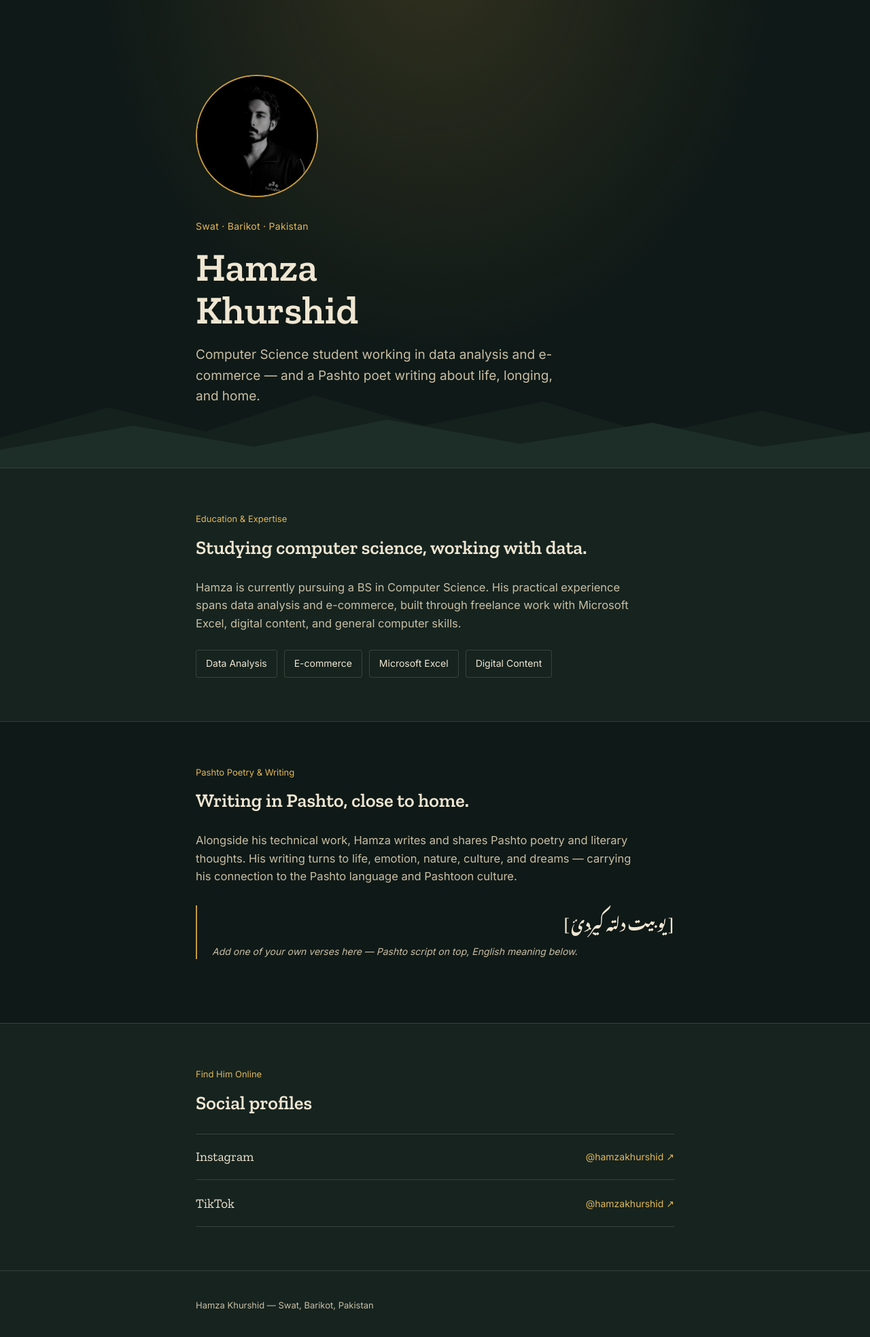
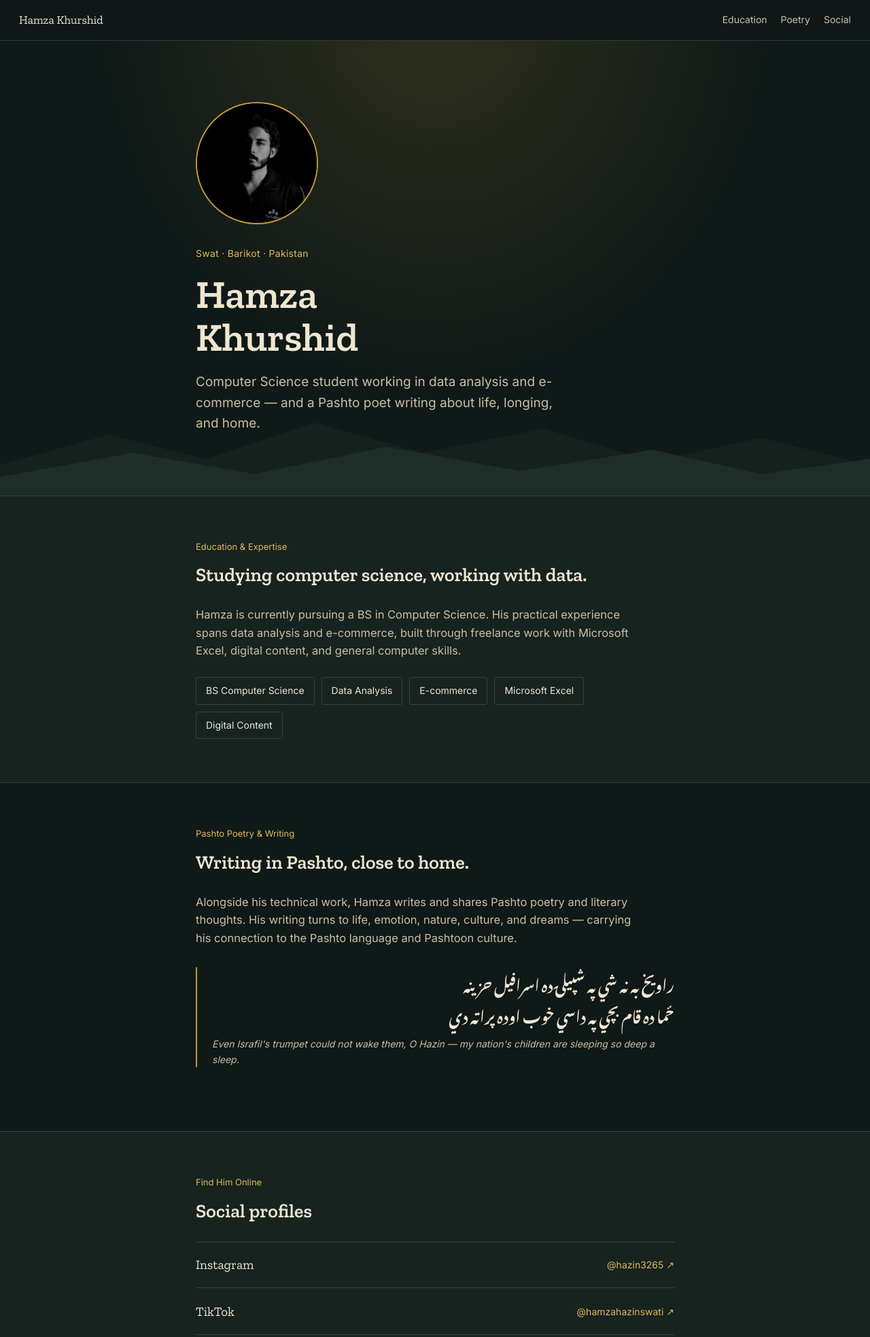
Before and after one commit to Hamzakhurshid123-desighn/hamzakhurshid.github.io, a plain HTML site: page index.html in a window 1280 px wide. Shown: the top 1967 px of the page at 68% size. Drawn offline with nearby package versions, Linux system fonts and the light colour scheme; a web font is replaced by a local one.

Commit message:
Update index.html

```diff
--- a/index.html
+++ b/index.html
@@ -4,8 +4,8 @@
 <meta charset="UTF-8">
 <meta name="viewport" content="width=device-width, initial-scale=1.0">
 <title>Hamza Khurshid — CS Student, Data Analyst &amp; Pashto Poet</title>
-  <link rel="icon" type="image/jpeg" href="Snapchat-923338820.jpg">
-  <meta property="og:site_name" content="Hamza Khurshid">
+<link rel="icon" type="image/jpeg" href="Snapchat-923338820.jpg">
+<meta property="og:site_name" content="Hamza Khurshid">
 <meta name="description" content="Hamza Khurshid is a Computer Science student from Swat, Barikot, Pakistan, with experience in data analysis and e-commerce, and a Pashto poet and writer.">
 <link rel="preconnect" href="https://fonts.googleapis.com">
 <link rel="preconnect" href="https://fonts.gstatic.com" crossorigin>
@@ -46,7 +46,7 @@
   /* Hero */
   .hero{
     position:relative;
-    padding:110px 0 90px;
+    padding:90px 0 90px;
     overflow:hidden;
     background:
       radial-gradient(ellipse at 50% -10%, rgba(199,154,60,0.18), transparent 55%),
@@ -173,12 +173,24 @@
   }
 
   @media (max-width:600px){
-    .hero{padding:80px 0 60px;}
+    .hero{padding:70px 0 60px;}
     section{padding:48px 0;}
+    nav{padding:14px 20px !important;}
+    nav div{gap:14px !important;}
+    nav a{font-size:13px !important;}
   }
 </style>
 </head>
 <body>
+
+<nav style="position:sticky;top:0;z-index:10;background:rgba(15,25,23,0.95);backdrop-filter:blur(6px);padding:16px 28px;display:flex;justify-content:space-between;align-items:center;border-bottom:1px solid rgba(239,230,210,0.16);">
+  <span style="font-family:'Zilla Slab',serif;color:#EFE6D2;font-size:17px;">Hamza Khurshid</span>
+  <div style="display:flex;gap:20px;">
+    <a href="#education" style="color:#C9BFA4;text-decoration:none;font-size:14px;">Education</a>
+    <a href="#poetry" style="color:#C9BFA4;text-decoration:none;font-size:14px;">Poetry</a>
+    <a href="#social" style="color:#C9BFA4;text-decoration:none;font-size:14px;">Social</a>
+  </div>
+</nav>
 
 <div class="hero">
   <div class="wrap">
@@ -193,12 +205,13 @@
   </svg>
 </div>
 
-<section>
+<section id="education">
   <div class="wrap">
     <div class="kicker">Education &amp; Expertise</div>
     <h2>Studying computer science, working with data.</h2>
     <p>Hamza is currently pursuing a BS in Computer Science. His practical experience spans data analysis and e-commerce, built through freelance work with Microsoft Excel, digital content, and general computer skills.</p>
     <div class="tag-row">
+      <span class="tag">BS Computer Science</span>
       <span class="tag">Data Analysis</span>
       <span class="tag">E-commerce</span>
       <span class="tag">Microsoft Excel</span>
@@ -207,30 +220,30 @@
   </div>
 </section>
 
-<section class="poetry">
+<section class="poetry" id="poetry">
   <div class="wrap">
     <div class="kicker">Pashto Poetry &amp; Writing</div>
     <h2>Writing in Pashto, close to home.</h2>
     <p>Alongside his technical work, Hamza writes and shares Pashto poetry and literary thoughts. His writing turns to life, emotion, nature, culture, and dreams — carrying his connection to the Pashto language and Pashtoon culture.</p>
     <blockquote>
-      <div class="verse-ps">[ یو بیت دلته کیږدئ ]</div>
-      <div class="verse-note">Add one of your own verses here — Pashto script on top, English meaning below.</div>
+      <div class="verse-ps">راویخ به نه شي په شپیلۍ ده اسرافيل حزینه<br>ځما ده قام بچي په داسي خوب اوده پراته دي</div>
+      <div class="verse-note">Even Israfil's trumpet could not wake them, O Hazin — my nation's children are sleeping so deep a sleep.</div>
     </blockquote>
   </div>
 </section>
 
-<section>
+<section id="social">
   <div class="wrap">
     <div class="kicker">Find Him Online</div>
     <h2>Social profiles</h2>
     <div class="links">
       <div class="link-row">
         <span class="link-name">Instagram</span>
-        <a href="https://instagram.com/حAمZa  KHuرShID" target="_blank" rel="noopener">@hamzakhurshid ↗</a>
+        <a href="https://www.instagram.com/hazin3265?igsi=aG9oM2Jpd3lubXQx" target="_blank" rel="noopener">@hazin3265 ↗</a>
       </div>
       <div class="link-row">
         <span class="link-name">TikTok</span>
-        <a href="https://www.tiktok.com/@hamzahazinswati?_r=1&_t=ZS-99MLBG8BTsb " target="_blank" rel="noopener">@hamzakhurshid ↗</a>
+        <a href="https://www.tiktok.com/@hamzahazinswati?_r=1&_t=ZS-99MeCuQQ19J" target="_blank" rel="noopener">@hamzahazinswati ↗</a>
       </div>
     </div>
   </div>
```
